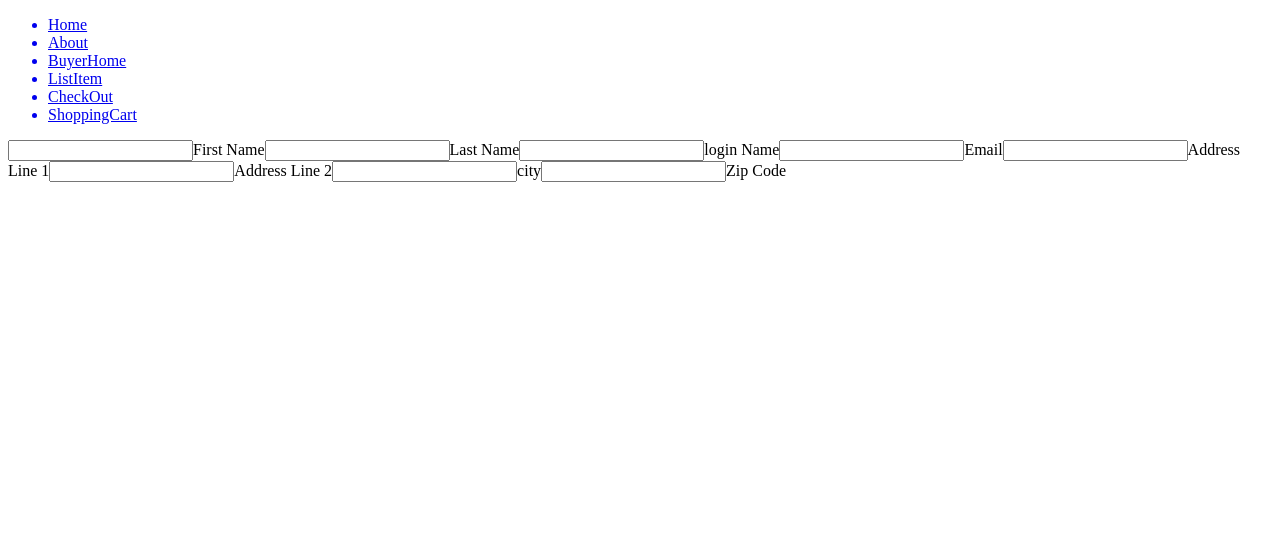
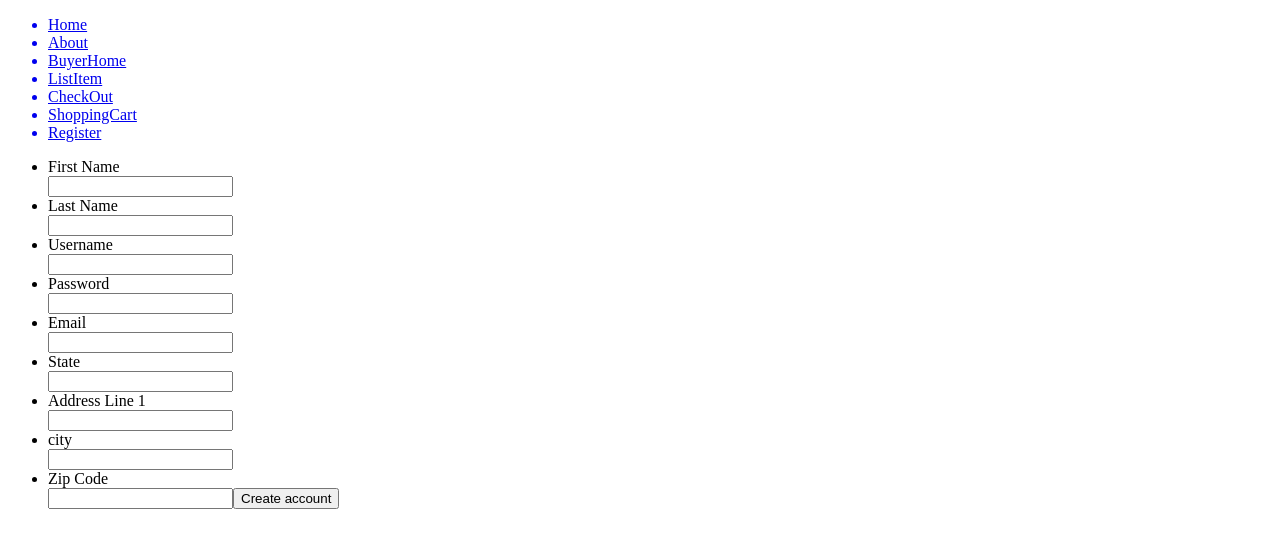
Before and after one commit to dtulpa16/Movie_eCommerce_App, a React (Create React App) app: page /register in a window 1280 px wide. Shown: the top 548 px of the page. Built offline with nearby package versions, Linux system fonts and the light colour scheme.

Commit message:
Worked on registration form. Will have to refactor to a functional based component

```diff
--- a/src/NavBar.jsx
+++ b/src/NavBar.jsx
@@ -22,6 +22,9 @@ function NavBar() {
         <Link to = '/shoppingcart'>
           <li>ShoppingCart</li>
         </Link>
+        <Link to = '/register'>
+          <li>Register</li>
+        </Link>
       </ul>
     </nav>
    );
--- a/src/Register.jsx
+++ b/src/Register.jsx
@@ -1,13 +1,15 @@
+import axios from 'axios';
 import React,{ Component} from 'react';
 
 class Register extends Component {
     state = {
       firstName:'',
       lastName:'',
-      loginName:'',
+      userName:'',
+      password:'',
       userEmail:'',
+      password:'',
       addressLine1:'',
-      addressLine2:'',
       city:'',
       state:'',
       zipCode:'',
@@ -22,52 +24,50 @@ class Register extends Component {
   handleSubmit=(event) =>{
     event.preventDefault();
     let aUser ={
-      firstName:this.state.firstName,
-      lastName:this.state.lastName,
-      loginName:this.state.loginName,
-      userEmail:this.state.userEmail,
-      addressLine1:this.state.addressLine1,
-      addressLine2:this.state.addressLine2,
-      city:this.state.city,
-      state:this.state.state,
-      zipCode:this.state.zipCode,
+      'firstname' : this.state.firstName,
+      'lastname': this.state.lastName,
+      'username': this.state.userName,
+      'password': this.state.password,
+      'email': this.state.userEmail,
+      'addressLine1': this.state.addressLine1,
+      'city': this.state.city,
+      'state': this.state.state,
+      'zipCode' : this.state.zipCode,
     }
-      this.props.newUser(aUser);
-      this.setState({
-        firstName:'',
-        lastName:'',
-        loginName:'',
-        userEmail:'',
-        addressLine1:'',
-        addressLine2:'',
-        city:'',
-        state:'',
-        zipCode:'',
-      });
+
+      this.addNewUser(aUser)
   };
+
+  async addNewUser(newUser){
+    await axios.post(`https://localhost:44394/api/authentication`,newUser)
+  }
 
 
   render() {
     return (
-
-      <form className="form" onSubmit={(event) => this .handleSubmit (event)}>
+    <ul>
+      <form className="form" onSubmit={this.handleSubmit}>
+      <li><label>First Name</label></li>
       <input name="firstName" onChange={this.handleChange} value={this.state.firstName}/>
-      <label>First Name</label>
+      <li><label>Last Name</label></li>
       <input name="lastName" onChange={this.handleChange} value={this.state.lastName}/>
-      <label>Last Name</label>
-      <input name="loginName" onChange={this.handleChange} value={this.state.loginName}/>
-      <label>login Name</label>
+      <li><label>Username</label></li>
+      <input name="userName" onChange={this.handleChange} value={this.state.userName}/>
+      <li><label>Password</label></li>
+      <input name="password" onChange={this.handleChange} value={this.state.password}/>
+      <li><label>Email</label></li>
       <input name="userEmail" onChange={this.handleChange} value={this.state.userEmail}/>
-      <label>Email</label>
+      <li><label>State</label></li>
+      <input name="state" onChange={this.handleChange} value={this.state.state}/>
+      <li><label>Address Line 1</label></li>
       <input name="addressLine1" onChange={this.handleChange} value={this.state.addressLine1}/>
-      <label>Address Line 1</label>
-      <input name="addressLine2" onChange={this.handleChange} value={this.state.addressLine2}/>
-      <label>Address Line 2</label>
+      <li><label>city</label></li>
       <input name="city" onChange={this.handleChange} value={this.state.city}/>
-      <label>city</label>
-      <input name="zipCode" onChange={this.handleChange} value={this.state.zipCode}/>
-      <label>Zip Code</label>
+      <li><label>Zip Code</label></li>
+      <input type = "number" name="zipCode" onChange={this.handleChange} value={this.state.zipCode}/>
+      <button type = "submit">Create account</button>
       </form>
+      </ul>
      );
   }
 }
```
Also changed, not shown: src/App.jsx (+1 -17 lines).
